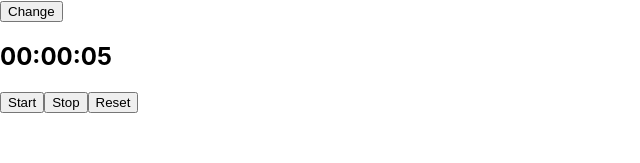
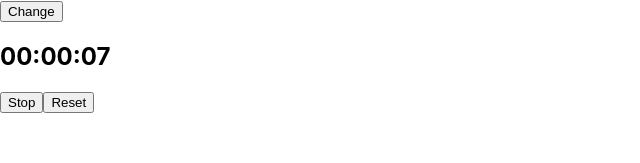
Before and after one commit to mikhael6363/React-practice, a React (Create React App) app: page / in a window 1280 px wide. Shown: the top 163 px of the page, without its empty margins (0-640 px from the left). Built offline with nearby package versions, Linux system fonts and the light colour scheme.

Commit message:
Refactor StopWatch using setTimeOut
Additionally added some notes about compenents lifecycles and render()

```diff
--- a/src/components/StopWatch/index.jsx
+++ b/src/components/StopWatch/index.jsx
@@ -4,30 +4,34 @@ class StopWatch extends Component {
   constructor(props) {
     super(props);
     this.state = {
+      isRunning: false,
       time: new Date(0, 0, 0, 0, 0, 0, 0),
     };
-    this.intervalId = null;
+    this.timeOutID = null;
   }
-  tick = () => {
-    const { time } = this.state;
-    time.setSeconds(time.getSeconds() + 1); // устанавливаем новую полученную секунду + 1 -> в об-т time
-    this.setState({ time });
-  };
+  tick = () =>
+    this.setState((state, props) => {
+      const { time } = state;
+      const timeCopy = new Date(time.getTime());
+      timeCopy.setSeconds(time.getSeconds() + 1);
+      return {
+        time: timeCopy,
+      };
+    });
 
-  start = () => {
-    if (!this.intervalId) {
-      this.intervalId = setInterval(this.tick, 1000); // this чтобы присвоить null выше
-    }
-  };
+  start = () => this.setState({ isRunning: true });
 
-  stop = () => {
-    clearInterval(this.intervalId);
-    this.intervalId = null; // вытаскиваем интервал, присвоив изначальное значение
+  stop = () => this.setState({ isRunning: false });
+
+  clear = () => {
+    clearTimeout(this.timeOutID);
+    this.timeOutID = null;
   };
 
   reset = () => {
-    this.stop();
+    this.clear();
     this.setState({
+      isRunning: false,
       time: new Date(0, 0, 0, 0, 0, 0, 0),
     });
   };
@@ -36,19 +40,25 @@ class StopWatch extends Component {
     this.start();
   }
 
-  componentDidUpdate() {}
+  componentDidUpdate() {
+    const { isRunning } = this.state;
+    if (isRunning) {
+      // если таймер запущен, запускаем tick
+      this.timeOutID = setTimeout(this.tick, 1000);
+    }
+  }
 
   componentWillUnmount() {
-    this.stop();
+    this.clear();
   }
 
   render() {
-    const { time } = this.state;
+    const { time, isRunning } = this.state;
     return (
       <article>
         <h1>{time.toLocaleTimeString('it-IT')}</h1>
-        <button onClick={this.start}>Start</button>
-        <button onClick={this.stop}>Stop</button>
+        {isRunning ? ( <button onClick={this.stop}>Stop</button> ) : ( <button onClick={this.start}>Start</button> )}
+
         <button onClick={this.reset}>Reset</button>
       </article>
     );
```
Also changed, not shown: src/App.js (+22 -0 lines).
